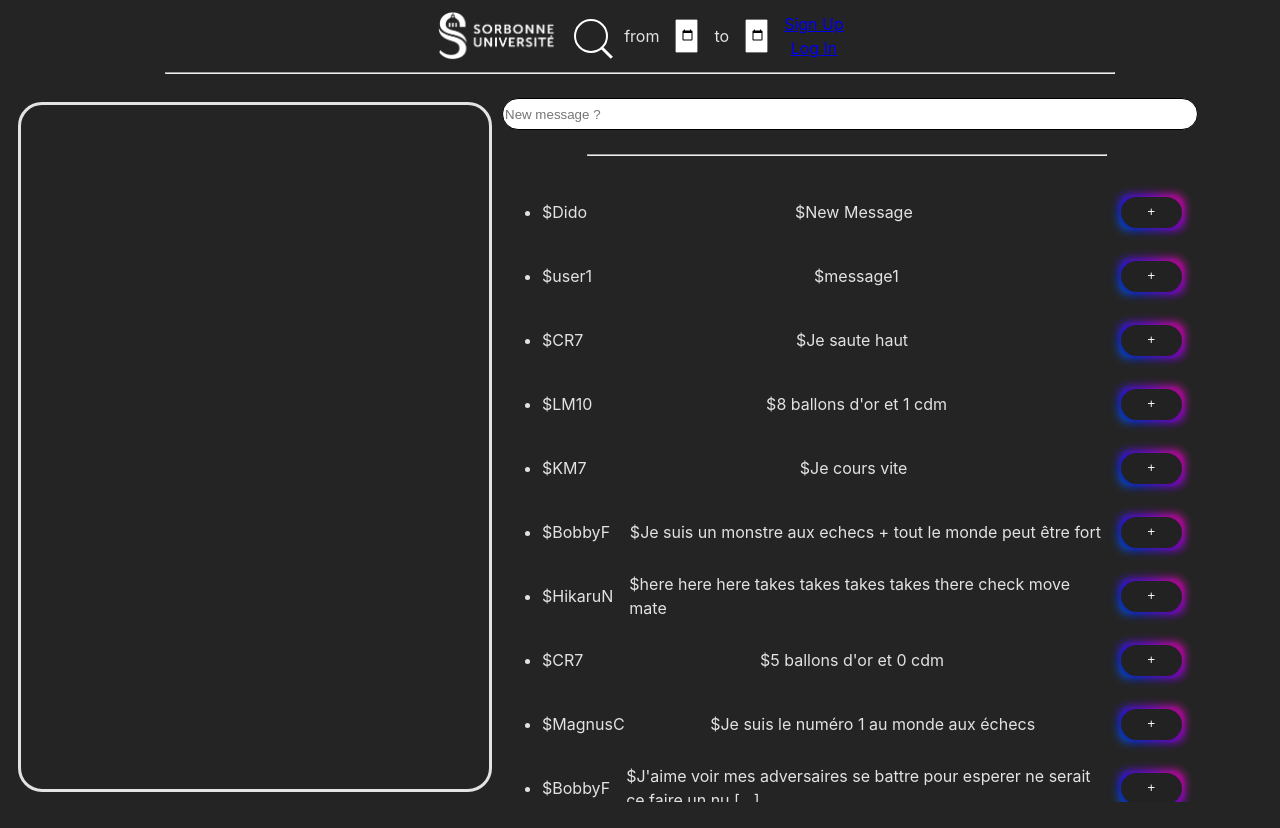
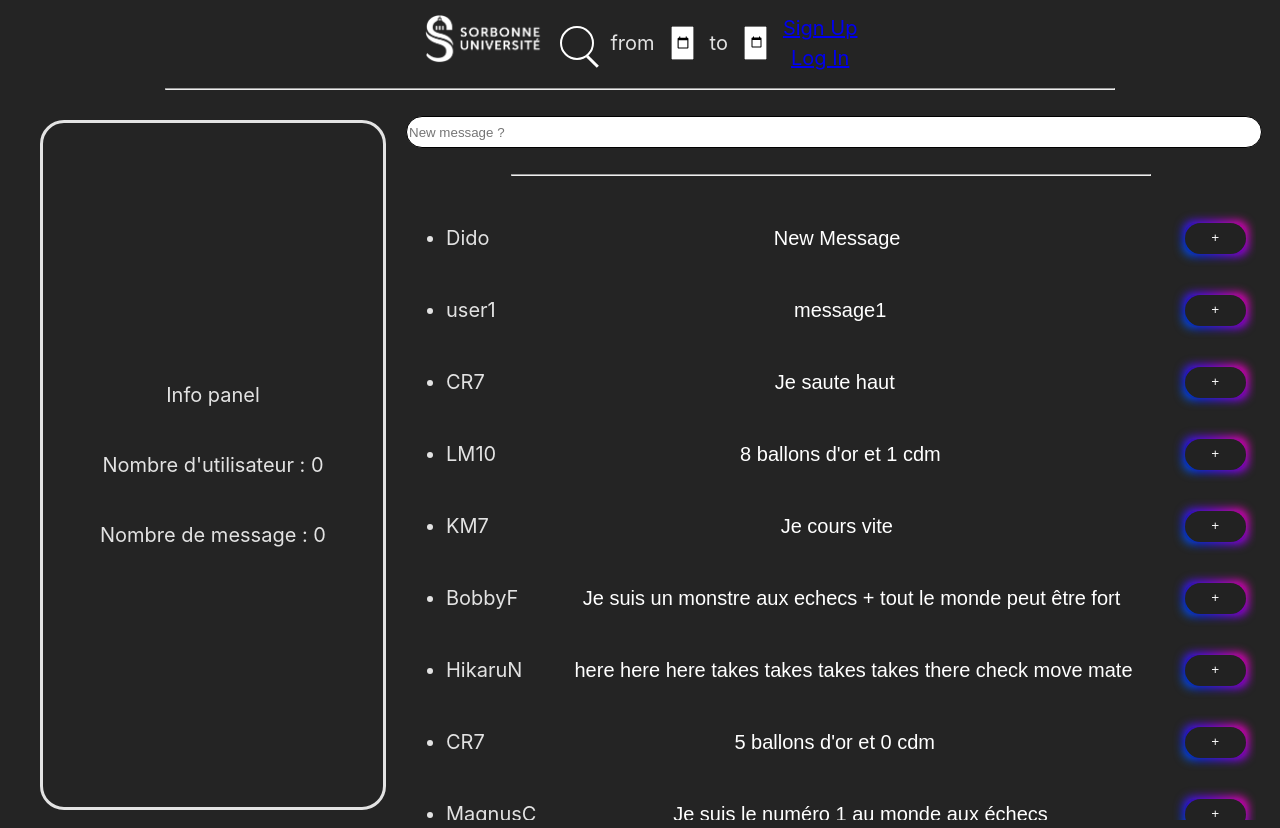
Before and after one commit to Sid-AhmedSadji/Web, a React (Vite) app: page / in a window 1280 px wide. Built offline with nearby package versions, Linux system fonts and the light colour scheme.

Commit message:
Ajout page message + info panel

```diff
--- a/src/App.jsx
+++ b/src/App.jsx
@@ -1,14 +1,11 @@
-import React from "react";
-import {
- BrowserRouter as Router,
- Routes,
- Route
-} from "react-router-dom";
-
-import LogIn from "./LogIn.jsx"
-import SignUp from "./SignUp.jsx"
-import Home from "./Home.jsx"
-import Profil from "./Profil.jsx"
+// App.js
+import React from 'react';
+import { BrowserRouter as Router, Routes, Route } from 'react-router-dom';
+import LogIn from './LogIn.jsx';
+import SignUp from './SignUp.jsx';
+import Home from './Home.jsx';
+import Profil from './Profil.jsx';
+import MessagePage from './MessagePage.jsx';
 
 const App = () => {
   return (
@@ -17,7 +14,8 @@ const App = () => {
         <Route path="/" element={<Home />} />
         <Route path="SignUp" element={<SignUp />} />
         <Route path="LogIn" element={<LogIn />} />
-        <Route path="Profil" element={<Profil />}/>
+        <Route path="Profil" element={<Profil />} />
+        <Route path="Messages/:id" element={<MessagePage />} />
       </Routes>
     </Router>
   );
--- a/src/Css/Home.module.css
+++ b/src/Css/Home.module.css
@@ -7,7 +7,7 @@
   display: flex;
   flex-direction: column ;
   gap : 1rem;
-  padding: 1rem 5rem 0 0;
+  padding: 1rem 1rem 0 0;
 }
 
 .mainSection{
@@ -29,9 +29,14 @@
 }
 .infoPanel{
   border : solid ;
-  width : 40rem;
+  width : 20rem;
   border-radius : 24px ;
-  margin : 20px 10px 10px 10px ;
+  margin : 20px 20px 10px 10px ;
   padding : 10px;
   overflow-y : scroll;
+  display : flex ;
+  flex-direction: column ;
+  align-items: center;
+  justify-content: center ;
+
 }
--- a/src/Css/Message.module.css
+++ b/src/Css/Message.module.css
@@ -2,7 +2,7 @@
   display: flex ;
   flex-direction: row ;
   gap : 1rem;
-  width : 40rem ;
+  width : 50rem ;
   height : 2rem ;
   align-items: center ;
   justify-content: space-between;
@@ -76,3 +76,12 @@
   top: 0;
   border-radius: 20px;
 }
+
+.linkBtn{
+  height : 100% ;
+  width : 100% ;
+  background : transparent ;
+  color : white ;
+  border : none ;
+  font-size : 20px ;
+}
--- a/src/Css/index.css
+++ b/src/Css/index.css
@@ -18,6 +18,7 @@
 }
 body{
   height: 100%;
+  font-size : 20px;
 }
 h1 {
   font-size: 3.2em;
--- a/src/Header.jsx
+++ b/src/Header.jsx
@@ -15,8 +15,10 @@ function Header (){
 
   return(
     <div className={styles.Header}>
-      <img className={styles.logoSorbonne} src="/public/logoSorbonneUniversite.png" height="50vh" />
-      <div>
+      <Link to="/">
+        <img className={styles.logoSorbonne} src="/public/logoSorbonneUniversite.png" height="50vh" />
+        </Link>
+	<div>
         <Label value={recherche} setValue={setRecherche} />
       </div>
       <p> from </p>
--- a/src/Home.jsx
+++ b/src/Home.jsx
@@ -153,6 +153,9 @@ return (
           </div>
         </div>
 	<div className={styles.infoPanel}>
+	  <p>Info panel</p>
+	  <p>Nombre d'utilisateur : 0</p>
+	  <p>Nombre de message : 0 </p>
 	</div>
       </div>
     </div>
--- a/src/Message.jsx
+++ b/src/Message.jsx
@@ -1,21 +1,24 @@
-import styles from './Css/Message.module.css'
-import rgbStyle from './Css/RGB.module.css'
+import styles from './Css/Message.module.css';
+import rgbStyle from './Css/RGB.module.css';
+import { Link } from 'react-router-dom';
+import Page from './MessagePage.jsx';
 
-function Message({titre, message}){
-  var msg = message
+function Message({ titre, message, id }) {
+  var msg = message;
 
-  if (message.length > 75 ){
-    msg = message.slice(0,75) + " [...]"
+  if (message.length > 60) {
+    msg = message.slice(0, 60) + ' [...]';
   }
+
   return (
     <div className={styles.message}>
-      <p>${titre}</p>
-      <p>${msg}</p>
+      <p>{titre}</p>
+      <Link className={styles.linkBtn} to={`/Messages/${id}`}>
+        <button className={styles.linkBtn}>{msg}</button>
+      </Link>
       <button className={styles.button85}>+</button>
     </div>
-
   );
-
 }
 
-export default Message
+export default Message;
--- /dev/null
+++ b/src/MessagePage.jsx
@@ -0,0 +1,24 @@
+// MessageDetails.jsx
+import React from 'react';
+import { useParams } from 'react-router-dom';
+import Header from './Header.jsx'
+
+const MessageDetails = () => {
+  const { id } = useParams(); // Récupère l'ID à partir de l'URL
+
+  // Récupérez les détails du message à partir de l'ID (par exemple, depuis votre API ou vos données)
+  // const messageDetails = fetchMessageDetails(id);
+
+  return (
+  <>
+    <Header />
+     <hr width="75%"/>
+    <div>
+      <h2>Détails du message {id}</h2>
+      {/* Affichez les détails du message */}
+    </div>
+  </>
+  );
+};
+
+export default MessageDetails;
--- a/src/SectionMessages.jsx
+++ b/src/SectionMessages.jsx
@@ -14,7 +14,7 @@ function Messages ({listeMessages}) {
             <div className={styles.main}>
               <ul>
                 <li>
-                  <SingleMessage titre={message.author_name} message={message.text} />
+                  <SingleMessage titre={message.author_name} message={message.text} id={message._id}/>
                 </li>
               </ul>
             </div>
```
Also changed, not shown: 1 other file (tests, documents, lock files or other folders).
